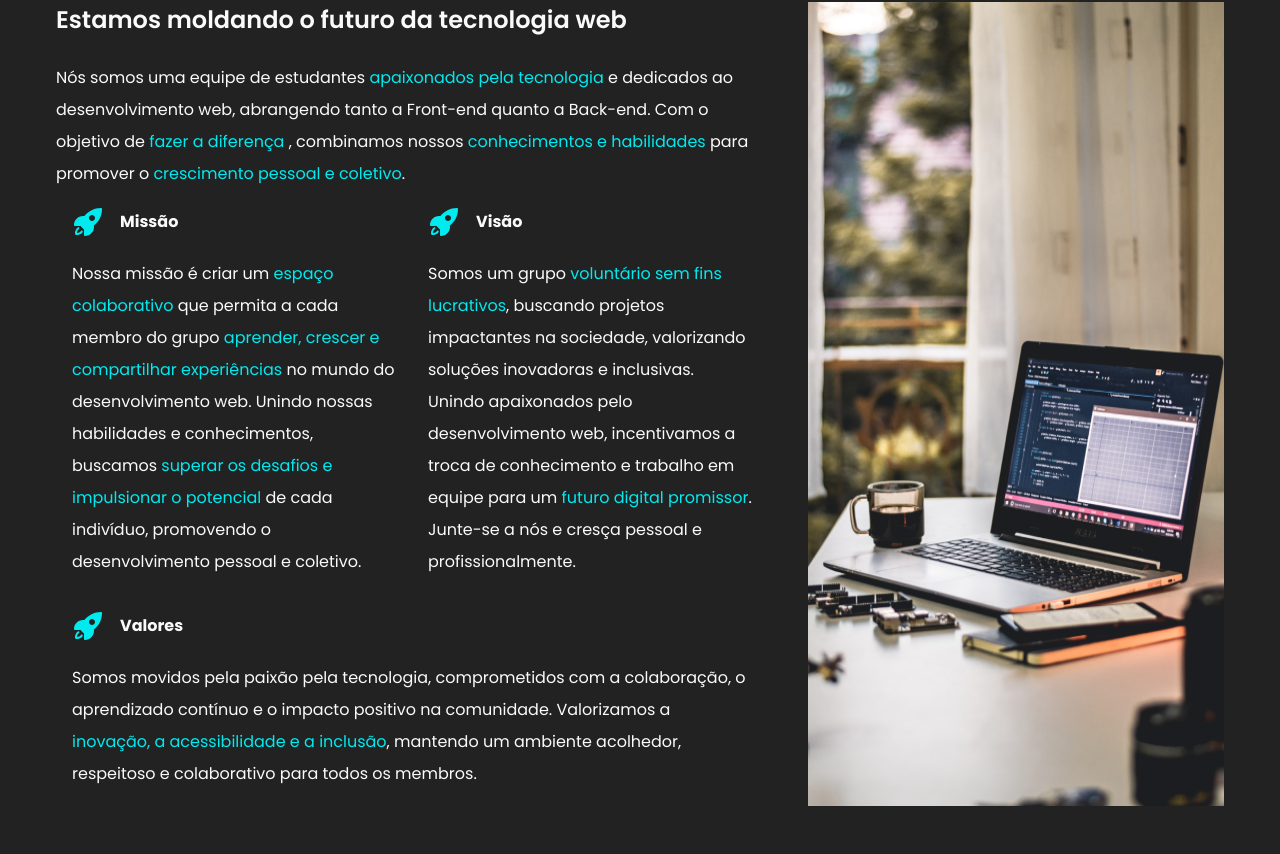
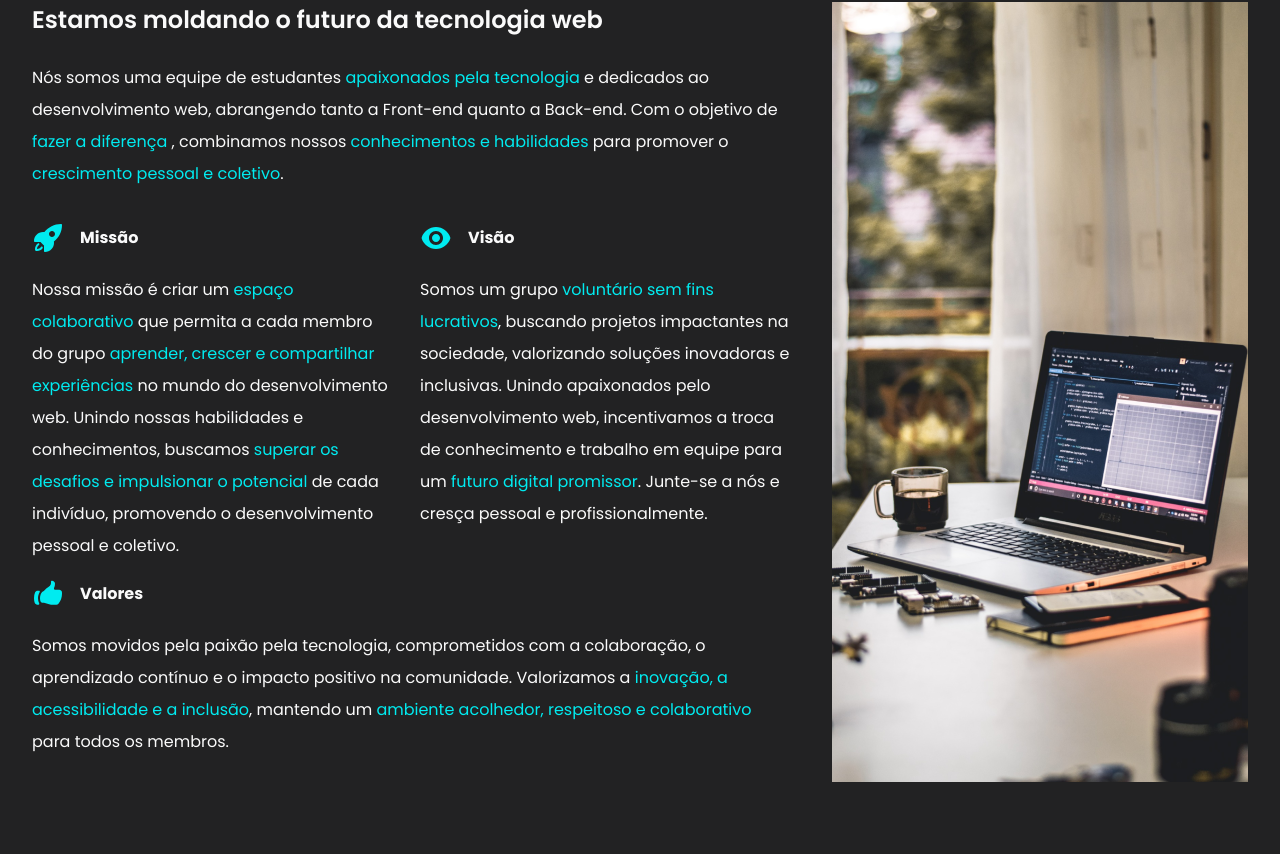
Before and after one commit to renovatt/voluntary-jdg-website, a Next.js app: page / in a window 1280 px wide. Shown: the part 986-1840 px from the top of the page. Built offline with nearby package versions, Linux system fonts and the light colour scheme.

Commit message:
fix: fixing layout style

```diff
--- a/src/app/components/About/index.tsx
+++ b/src/app/components/About/index.tsx
@@ -17,18 +17,18 @@ export default function About() {
   }
 
   return (
-    <section className='container mt-28 mb-10 px-6'>
-      <Title text='Sobre' />
+    <section className='container mt-28 mb-10 px-6 sm:px-0'>
+      <Title text='SOBRE' />
       <div className='flex flex-col xl:flex-row gap-10'>
-        <article className='flex-col'>
+        <article>
           <h2 className='font-semibold text-zinc-50 text-2xl leading-9'>Estamos moldando o futuro da tecnologia web</h2>
           <p className='text-zinc-50 mt-6 leading-8'>Nós somos uma equipe de estudantes <span className='text-primary-400'>apaixonados pela tecnologia</span> e dedicados ao desenvolvimento web, abrangendo tanto a
           Front-end quanto a Back-end. Com o objetivo de <span className='text-primary-400'>fazer a diferença</span> ,
           combinamos nossos <span className='text-primary-400'>conhecimentos e habilidades</span> para promover o <span className='text-primary-400'>crescimento pessoal e coletivo</span>.
           </p>
           <Image width={688} height={337} alt='Picture of a computer on a table' src={'/About02.png'} className='xl:w-[416px] xl:hidden' />
-          <div className='sm:grid grid-cols-2 hidden'>
-            <article className='sm:border-none transition-all ease-out duration-500 text-zinc-50 border rounded border-primary-400 p-4'>
+          <div className='sm:grid grid-cols-2 mt-4 gap-4 hidden'>
+            <article className='sm:border-none transition-all ease-out duration-500 text-zinc-50 border rounded border-primary-400 p-4 pl-0'>
               <div className='flex items-center justify-between'>
                 <figure className='flex items-center gap-4'>
                   <img src={'/icons/mission.svg'} alt={'Missão'} />
@@ -39,10 +39,10 @@ export default function About() {
                 Nossa missão é criar um <span className='text-primary-400'>espaço colaborativo</span> que permita a cada membro do grupo <span className='text-primary-400'>aprender, crescer e compartilhar experiências</span> no mundo do desenvolvimento web. Unindo nossas habilidades e conhecimentos, buscamos <span className='text-primary-400'>superar os desafios e impulsionar o potencial</span> de cada indivíduo, promovendo o desenvolvimento pessoal e coletivo.
               </p>
             </article>
-            <article className='sm:border-none transition-all ease-out duration-500 text-zinc-50 border rounded border-primary-400 p-4'>
+            <article className='sm:border-none transition-all ease-out duration-500 text-zinc-50 border rounded border-primary-400 pt-4'>
               <div className='flex items-center justify-between'>
                 <figure className='flex items-center gap-4'>
-                  <img src={'/icons/mission.svg'} alt={'Missão'} />
+                  <img src={'/icons/vision.svg'} alt={'Visão'} />
                   <h2 className='font-bold'>Visão</h2>
                 </figure>
               </div>
@@ -51,14 +51,14 @@ export default function About() {
               </p>
             </article>
           </div>
-            <article className='sm:border-none hidden sm:block transition-all ease-out duration-500 text-zinc-50 border rounded border-primary-400 p-4'>
+            <article className='sm:border-none hidden sm:block transition-all ease-out duration-500 text-zinc-50 border rounded border-primary-400'>
                 <div className='flex items-center justify-between'>
                   <figure className='flex items-center gap-4'>
-                    <img src={'/icons/mission.svg'} alt={'Missão'} />
+                    <img src={'/icons/values.svg'} alt={'Valores'} />
                     <h2 className='font-bold'>Valores</h2>
                   </figure>
                 </div>
-                <p className='leading-8 mt-5 duration-500 ease-out transition-all'>Somos movidos pela paixão pela tecnologia, comprometidos com a colaboração, o aprendizado contínuo e o impacto positivo na comunidade. Valorizamos a <span className='text-primary-400'>inovação, a acessibilidade e a inclusão</span>, mantendo um ambiente acolhedor, respeitoso e colaborativo para todos os membros.</p>
+                <p className='leading-8 mt-5 duration-500 ease-out transition-all'>Somos movidos pela paixão pela tecnologia, comprometidos com a colaboração, o aprendizado contínuo e o impacto positivo na comunidade. Valorizamos a <span className='text-primary-400'>inovação, a acessibilidade e a inclusão</span>, mantendo um <span className='text-primary-400'>ambiente acolhedor, respeitoso e colaborativo</span> para todos os membros.</p>
             </article>
         </article>
         <Image width={416} height={780} alt='Picture of a computer on a table' src={'/about.png'} className='hidden bg-cover xl:block' />
```
